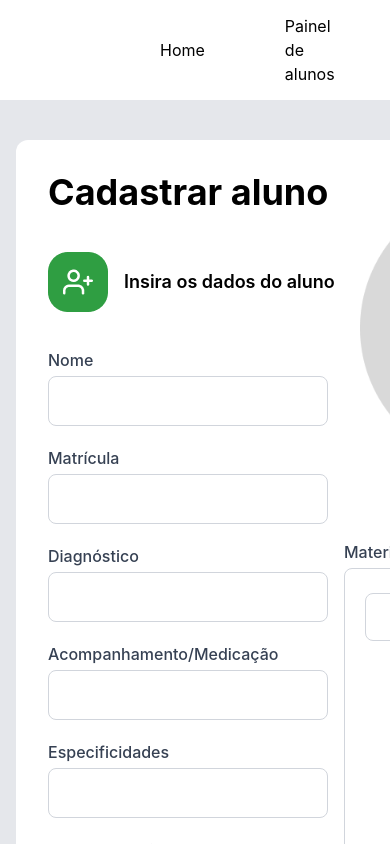
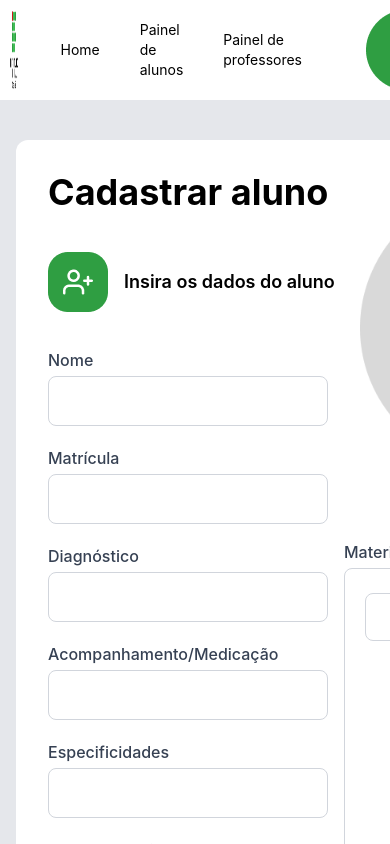
Before and after one commit to Uma-Banda-Diferente/projeto_napne, a React (Vite) app in the folder frontend/: page /cadastroAluno in a window 390 px wide. Shown: the top 844 px of the page. Built offline with nearby package versions, Linux system fonts and the light colour scheme.

Commit message:
feat: adicionando responsividade no header

```diff
--- a/frontend/src/components/HeaderAvancado.jsx
+++ b/frontend/src/components/HeaderAvancado.jsx
@@ -11,17 +11,17 @@ export function HeaderAvancado({ temBotaoExtra = false}) {
     };
     return(
         <HeaderBase>
-            <div className='flex w-full justify-end mr-12'>
-                <nav className='flex gap-20 items-center'>
+            <div className='flex w-full justify-end mr-12 ml-8'>
+                <nav className='flex gap-10 text-sm md:text-base md:gap-20 items-center'>
                     <Link to="/home">Home</Link>
                     <Link to="/">Painel de alunos</Link>
                     <Link to="/">Painel de professores</Link>
                     {temBotaoExtra && (
                         <Link to="/" >Painel de funcionários</Link>
                     )}
-                    <img src={fotoPerfil} alt="Foto do usuario" onClick={mostrarMenu} className='cursor-pointer'/>
+                    <img src={fotoPerfil} alt="Foto do usuario" onClick={mostrarMenu} className='relative left-6 md:left-0 cursor-pointer'/>
                     {mostrarVisivel && (
-                        <div className='index-1 absolute right-10 top-25 flex flex-col bg-white w-20 p-3 w-25 gap-2 rounded-lg border-t-5 border-[#24a838]'>
+                        <div className='index-1 absolute right-3 md:right-10 top-25 flex flex-col bg-white w-20 p-3 w-25 gap-2 rounded-lg border-t-5 border-[#24a838]'>
                             <Link to="/">Perfil</Link>
                             <Link to="/" className='flex gap-2'>Sair <img src={saidaIcon} alt="Icone de saida" className='w-4 h-4 relative top-1' /></Link>
                         </div>
--- a/frontend/src/components/HeaderBase.jsx
+++ b/frontend/src/components/HeaderBase.jsx
@@ -4,7 +4,7 @@ import logoIF from '../assets/logoIF.png';
 export function HeaderBase({ children }) {
     return (
         <header className='bg-white flex items-center h-25'>
-            <div className="m-20">
+            <div className="m-2 md:m-20">
                 <img src={logoIF} alt="Logo do IFCE" className='h-20'/>
             </div>
             {children && (<div className="flex-1 flex justify-end">{children}</div>)}
```
